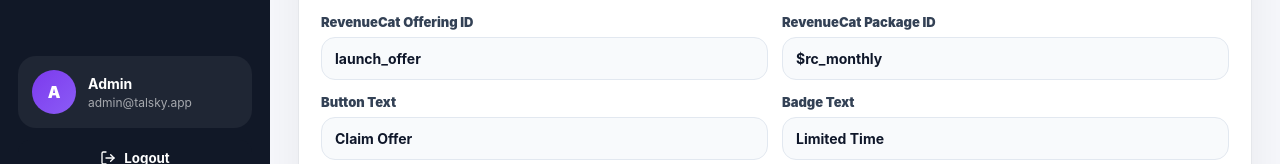
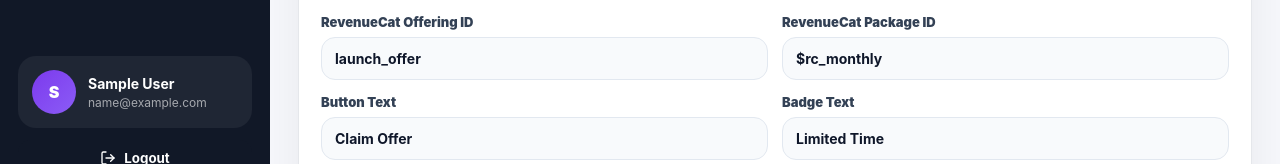
Before and after one commit to talskyapp/talsky-web, a React (Vite) app: page /admin/offers in a window 1280 px wide. Shown: the part 600-764 px from the top of the page. Built offline with nearby package versions, Linux system fonts and the light colour scheme; no server answers; sample sign-in values are in the browser's storage.

Commit message:
Improve admin session and dynamic sidebar user info

```diff
--- a/src/layouts/AdminLayout.jsx
+++ b/src/layouts/AdminLayout.jsx
@@ -51,6 +51,12 @@ const navItems = [
 ];
 
 export default function AdminLayout() {
+    let admin = {};
+
+    try {
+        admin = JSON.parse(localStorage.getItem("admin") || "{}");
+    } catch { }
+
     return (
         <div className="admin-layout">
             <aside className="admin-sidebar">
@@ -90,12 +96,12 @@ export default function AdminLayout() {
                 <div className="admin-sidebar-footer">
                     <div className="admin-admin-card">
                         <div className="admin-admin-avatar">
-                            A
+                            {(admin?.name || "A").charAt(0).toUpperCase()}
                         </div>
 
                         <div>
-                            <strong>Admin</strong>
-                            <span>admin@talsky.app</span>
+                            <strong>{admin?.name || "Admin"}</strong>
+                            <span>{admin?.email || "admin@talsky.app"}</span>
                         </div>
                     </div>
 
@@ -103,6 +109,9 @@ export default function AdminLayout() {
                         className="admin-logout-btn"
                         onClick={() => {
                             localStorage.removeItem("token");
+                            localStorage.removeItem("admin");
+                            localStorage.removeItem("user");
+
                             window.location.href = "/login";
                         }}
                     >
--- a/src/pages/Login.jsx
+++ b/src/pages/Login.jsx
@@ -26,6 +26,12 @@ export default function Login() {
 
         localStorage.setItem("token", data.token);
         localStorage.setItem("user", JSON.stringify(data.user));
+
+        if (data.user?.isAdmin) {
+            localStorage.setItem("admin", JSON.stringify(data.user));
+        } else {
+            localStorage.removeItem("admin");
+        }
 
         axios.defaults.headers.common["Authorization"] = `Bearer ${data.token}`;
 
```
